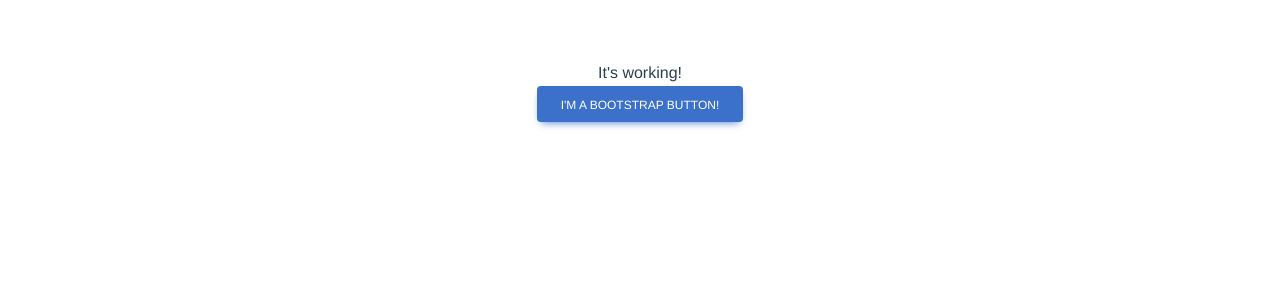
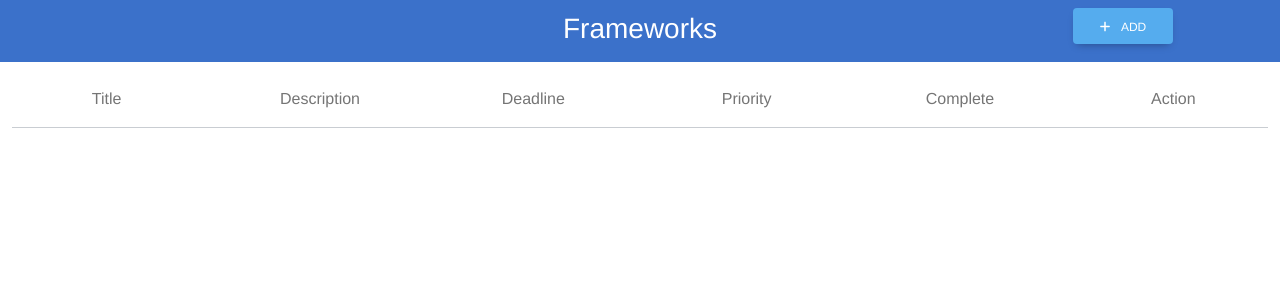
Before and after one commit to liammccon/task-manager, a Vue app: page / in a window 1280 px wide. Shown: the top 300 px of the page. Built offline with nearby package versions, Linux system fonts and the light colour scheme.

Commit message:
Copy task-manager code from old Stackblitz - working add and delete

```diff
--- a/src/App.vue
+++ b/src/App.vue
@@ -1,19 +1,47 @@
 <template>
-
-  <div class="container-fluid">
-    It's working!
-    <br/>
-    <button class="btn btn-primary">I'm a bootstrap button!</button>
+  <div id="app">
+    <NavBar @addBtnClicked="handleAddClicked" />
+    <Tasks :taskList="taskList" @deleteTask="deleteTask" />
   </div>
 </template>
 
 <script>
-import HelloWorld from './components/HelloWorld.vue'
+//import HelloWorld from './components/HelloWorld.vue'
+import NavBar from './components/NavBar.vue'
+import Tasks from './components/Tasks.vue'
 
 export default {
   name: 'App',
   components: {
-    HelloWorld
+    NavBar, Tasks
+  },
+  methods: {
+    handleAddClicked(){
+      this.addTestTask()
+    },
+    deleteTask(id){
+      this.taskList = this.taskList.filter(t => t.id !== id)
+    },
+
+    addTestTask(){
+
+      this.taskList.push(
+        {
+          id: this.nextID++, //Increment ID for each task
+          title: 'MyTitle',
+          description: 'MyDescription',
+          deadline: '02-14-2001',
+          priority: 'med',
+          complete: true,
+        }
+      )
+    }
+  },
+  data (){
+    return {
+      taskList: [],
+      nextID: 1,
+    }
   }
 }
 </script>
@@ -25,6 +53,6 @@
   -moz-osx-font-smoothing: grayscale;
   text-align: center;
   color: #2c3e50;
-  margin-top: 60px;
+  min-width: 550px;
 }
 </style>
--- /dev/null
+++ b/src/components/NavBar.vue
@@ -0,0 +1,51 @@
+<template>
+    <div class="container-fluid bg-primary text-white m-0 mb-4 p-2">
+      <div class="row">
+        <div class="col"></div>
+        <!--Title-->
+        <div class="col-6">
+          <div class="container-fluid h3 pt-1">Frameworks</div>
+        </div>
+
+        <!--button area-->
+        <div class="col">
+          <div class="container-fluid">
+            <button
+              class="btn text-white ltm-add-btn"
+              style="background-color: #55acee"
+              @click="addBtnClick"
+            >
+              <i class="fa-solid fa-plus me-2"></i>
+              Add
+            </button>
+          </div>
+        </div>
+      </div>
+    </div>
+  </template>
+
+  <script>
+  export default {
+    name: 'NavBar',
+    data () {
+      return { }
+    },
+    methods: {
+      addBtnClick(){
+        this.$emit("addBtnClicked")
+      }
+    }
+  };
+  </script>
+
+  <style scoped>
+  .ltm-nav-bar {
+    margin-bottom: 20px;
+  }
+  .ltm-center {
+    text-align: center;
+  }
+  .ltm-add-btn {
+    min-width: 100px;
+  }
+  </style>
--- /dev/null
+++ b/src/components/Task.vue
@@ -0,0 +1,55 @@
+<template>
+    <div class="container-fluid">
+      <div class = "row">
+        <div class="col">{{task.title}}</div>
+        <div class="col ">{{task.description}}</div>
+        <div class="col">{{task.deadline}}</div>
+        <div class="col">{{task.priority}}</div>
+        <div class="col">{{task.complete}}</div>
+        <div class="col">
+          <button class="btn btn-primary btn-floating">
+            <i class="fa-solid fa-pen-to-square btn-circle"></i>
+          </button>
+          <button @click="deleteTask" class="btn btn-danger btn-floating">
+            <i class="fa-solid fa-trash"></i>
+          </button>
+        </div>
+        <div class="me-2">
+          <hr >
+        </div>
+
+      </div>
+    </div>
+  </template>
+
+  <script>
+  export default {
+    name: 'Task',
+    data () {
+      return {
+        /* deleteme
+        fields: {
+          title: undefined,
+          description: undefined,
+          deadline: undefined,
+          priority: undefined,
+          complete: undefined,
+        }*/
+      }
+    },
+    props: {
+      task: Object
+    },
+    methods: {
+      deleteTask(){
+        this.$emit('deleteTask', this.task)
+      }
+    }
+
+  };
+
+  </script>
+
+  <style scoped>
+
+  </style>
--- /dev/null
+++ b/src/components/Tasks.vue
@@ -0,0 +1,47 @@
+<template>
+    <!--Header-->
+    <div class="container-fluid">
+      <div class="row">
+        <div class="col text-muted">Title</div>
+        <div class="col text-muted">Description</div>
+        <div class="col text-muted">Deadline</div>
+        <div class="col text-muted">Priority</div>
+        <div class="col text-muted">Complete</div>
+        <div class="col text-muted">Action</div>
+        <div class="me-2">
+          <hr />
+        </div>
+      </div>
+    </div>
+
+    <div v-for="task in taskList">
+      <Task :task="task" @deleteTask="deleteTask"/>
+    </div>
+
+  </template>
+
+  <script>
+  import Task from './Task.vue'
+
+  export default {
+    name: 'Tasks',
+    components: {
+      Task
+    },
+    props: {
+      taskList: Object,
+    },
+    emits: ["deleteTask"],
+
+    data() {
+      return {
+        nextID: 1, //A unique ID assigned to each task for easier retrieval / editing
+      };
+    },
+    methods: {
+    deleteTask (task){
+      this.$emit("deleteTask", task.id)
+    }
+    }
+  };
+  </script>
```
Also changed, not shown: 1 other file (tests, documents, lock files or other folders).
